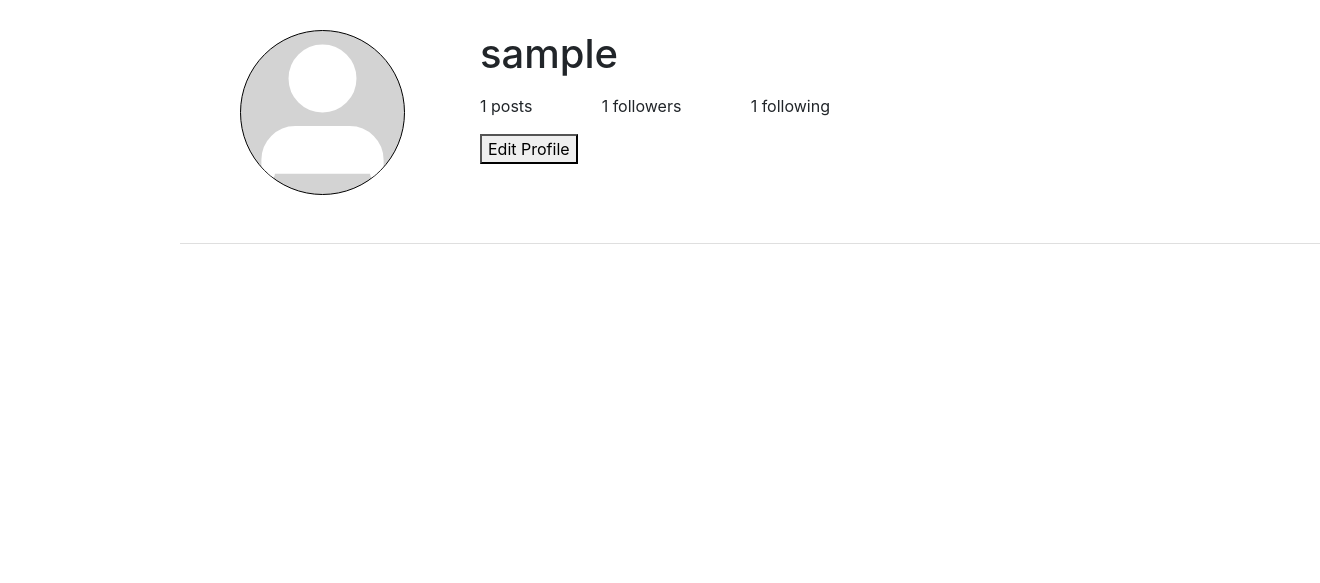
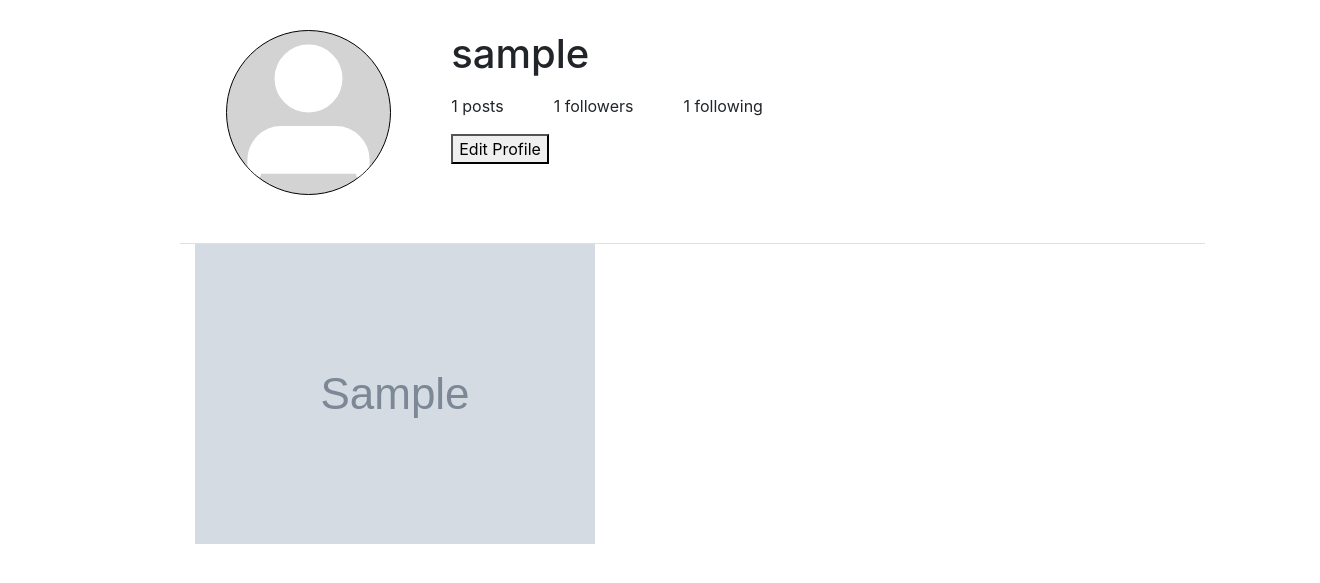
Before and after one commit to victorlomi/Instagram-Clone, a Django app: page /profile/ in a window 1320 px wide. Shown: the part 65-648 px from the top of the page. Run offline with Django 3.2, Linux system fonts and the light colour scheme; a user stored in the database is signed in; tables that the repository leaves empty hold one stand-in row (values such as "Sample post"); grey boxes marked "Sample" are stand-in pictures; some libraries are stand-ins or nearby versions.

Commit message:
display user posts on the profile pagE

```diff
--- a/instagram/settings.py
+++ b/instagram/settings.py
@@ -65,6 +65,7 @@ TEMPLATES = [
                 'django.template.context_processors.request',
                 'django.contrib.auth.context_processors.auth',
                 'django.contrib.messages.context_processors.messages',
+                'django.template.context_processors.media',
             ],
         },
     },
@@ -125,3 +126,6 @@ USE_TZ = True
 # https://docs.djangoproject.com/en/3.1/howto/static-files/
 
 STATIC_URL = '/static/'
+
+MEDIA_URL = '/media/'
+MEDIA_ROOT = os.path.join(BASE_DIR, 'media')
--- a/viewer/static/viewer/style.css
+++ b/viewer/static/viewer/style.css
@@ -49,6 +49,7 @@
 
 #profile-container {
     margin: 30px 180px 0;
+    max-width: 1025px;
 }
 
 #profile-image {
--- a/viewer/templates/profile.html
+++ b/viewer/templates/profile.html
@@ -21,5 +21,12 @@
             </div>
             <div class="col-md-5"></div>
         </div>
+        <div class="row">
+            <div class="col-md-12">
+                {% for post in posts %}
+                    <img src="{{ post.image.url }}">
+                {% endfor %}
+            </div>
+        </div>
     </div>
 {% endblock %}
--- a/viewer/urls.py
+++ b/viewer/urls.py
@@ -1,4 +1,6 @@
 from django.urls import path, include
+from django.conf.urls.static import static
+from django.conf import settings
 
 from . import views
 
@@ -8,3 +10,6 @@ urlpatterns = [
     path('', include('django.contrib.auth.urls')),
     path('profile/', views.profile, name="profile")
 ]
+
+if settings.DEBUG:
+    urlpatterns+= static(settings.MEDIA_URL, document_root = settings.MEDIA_ROOT)
```
Also changed, not shown: photos/bv6k41uom3951.png (deleted), photos/img_18.jpg (deleted), photos/img_19.jpg (deleted), photos/img_20.jpg (deleted), photos/img_21.jpg (deleted), photos/img_3.jpg (deleted), photos/img_30.jpg (deleted), photos/imraumanzug-DmJ67MBo0BE-unsplash.jpg (deleted), photos/l0w7nr3i4pm41.jpg (deleted).
